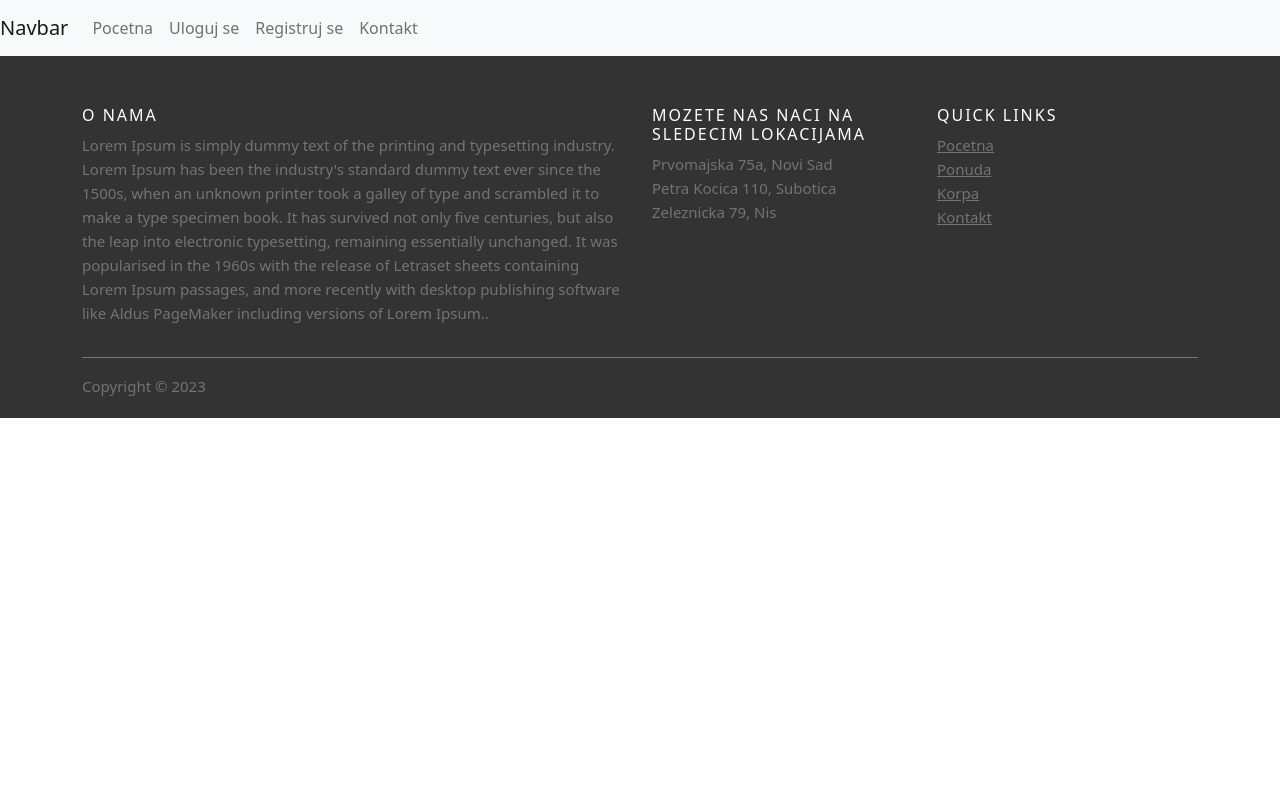
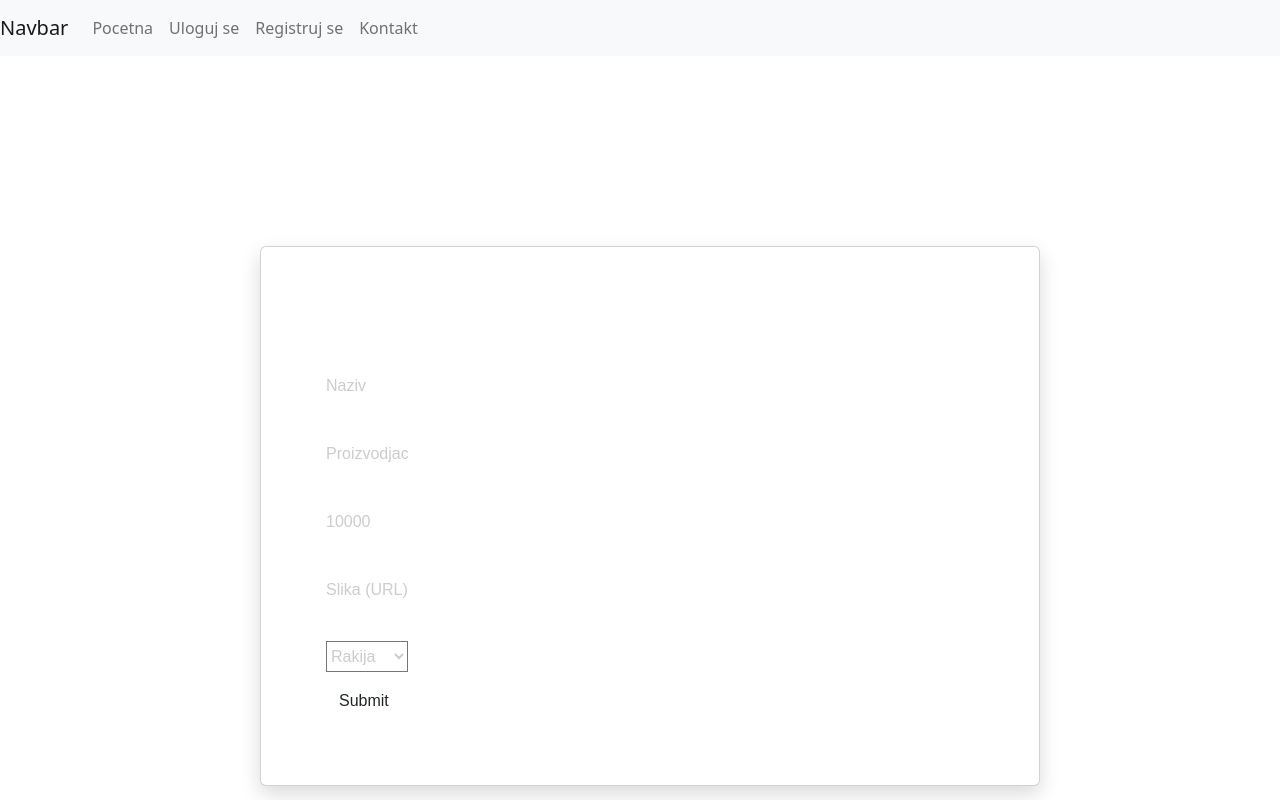
Before and after one commit to lucija0905/laravelITEH, a React (Create React App) app in the folder frontapp/: page /admin/izmeni in a window 1280 px wide. Shown: the top 800 px of the page. Built offline with nearby package versions, Linux system fonts and the light colour scheme; no server answers; grey boxes are pictures that could not be loaded.

Commit message:
komponenta izmeni

```diff
--- a/frontapp/package.json
+++ b/frontapp/package.json
@@ -10,6 +10,7 @@
     "bootstrap": "^5.2.3",
     "jspdf": "^2.5.1",
     "jspdf-autotable": "^3.5.28",
+    "mdbreact": "^5.2.0",
     "react": "^18.2.0",
     "react-bootstrap": "^2.7.2",
     "react-dom": "^18.2.0",
--- a/frontapp/src/App.js
+++ b/frontapp/src/App.js
@@ -5,19 +5,23 @@
 import NavBar from './Komponente/NavBar';
 import Pocetna from './Komponente/Pocetna';
 import Register from './Komponente/Register';
-import { BrowserRouter, Route, Routes } from 'react-router-dom';
+import { BrowserRouter, Navigate, Route, Routes, useNavigate } from 'react-router-dom';
 import { useEffect, useState } from 'react';
 import axios from 'axios';
 import Pica from './Komponente/Pica';
 import Korpa from './Komponente/Korpa';
-import Kontakt from './Komponente/Kontaks';
+import Kontakt from './Komponente/Kontakt';
 import Inbox from './Komponente/Inbox';
+import AdminPage from './Komponente/AdminPage';
+import Izmeni from './Komponente/Izmeni';
 const axiosInstance = axios.create({
   baseURL: process.env.REACT_APP_API_URL,
 });
 function App() {
   const[token,setToken] = useState();
   const [cartNum, setCartNum] = useState(0);
+  const [izmenaID, setIzmenaID] = useState(0);
+
   const [cartProducts, setCartProducts] = useState([]);
   const [sum, setSumPrice] = useState(0);
   const [pica,setPica] = useState([ ]);
@@ -68,11 +72,13 @@
   }
 
   function handleLogout(){
-    console.log("USAO")
+
     window.sessionStorage.setItem('auth_token',null);
     window.sessionStorage.setItem('auth_name',null);
 
     console.log(window.sessionStorage.getItem("auth_token"))
+    window.location.reload();
+
   }
 
 
@@ -131,6 +137,37 @@
       refreshCart();
     }
   }
+  function deletePice(id){
+
+    axios
+    .delete("http://127.0.0.1:8000/api/pice/"+id,{headers:{'Authorization': `Bearer ${ window.sessionStorage.getItem('auth_token')}`} } )
+    .then((res)=>{
+        console.log(res.data);
+        const token = window.sessionStorage.getItem('auth_token');
+        window. location. reload();
+        window.sessionStorage.set('auth_token',token);
+
+    })
+    .catch(function (error) {
+        if (error.response) {
+          // Request made and server responded
+          console.log(error.response.data);
+
+          console.log(error.response.status);
+          console.log(error.response.headers);
+        } else if (error.request) {
+          // The request was made but no response was received
+          console.log(error.request);
+        } else {
+          // Something happened in setting up the request that triggered an Error
+          console.log('Error', error.message);
+        }
+
+      });
+  }
+function postaviIDZaIzmenu(id){
+  setIzmenaID(id);
+}
   return (
     <div  >
       <BrowserRouter className="App">
@@ -142,7 +179,10 @@
             <Route path="/pica" element={ <Pica pica={pica} onAdd={addProduct} onRemove={removeProduct} ></Pica>}></Route>
             <Route path="/korpa" element={ <Korpa pica={cartProducts} onAdd={addProduct} onRemove={removeProduct} sum={sum} ></Korpa>}></Route>
             <Route path="/kontakt" element={ <Kontakt></Kontakt>}></Route>
-            <Route path="/inbox" element={ <Inbox poruke={poruke} ></Inbox>}></Route>
+            <Route path="/admin/inbox" element={ <Inbox poruke={poruke} ></Inbox>}></Route>
+            <Route path="/admin" element={ <AdminPage pica={pica} deletePice={deletePice} setIzmeniID={postaviIDZaIzmenu} ></AdminPage>}></Route>
+            <Route path="/admin/izmeni" element={ <Izmeni id={izmenaID} ></Izmeni>}></Route>
+
 
         </Routes>
         <Footer></Footer>
--- /dev/null
+++ b/frontapp/src/Komponente/AdminPage.jsx
@@ -0,0 +1,33 @@
+import React from 'react'
+import { BsFillTrashFill, BsPencilFill } from 'react-icons/bs';
+import { useNavigate } from 'react-router-dom';
+
+function AdminPage({pica,deletePice,setIzmeniID}) {
+    let navigate = useNavigate();
+    function editPice(id){
+        setIzmeniID(id);
+
+         navigate("/admin/izmeni/");
+    }
+  return (
+    <div>
+    <h1>Dobrodosli na admin stranicu</h1>
+    <div className='korpa'>
+
+            <table>
+                <thead>
+                    <tr><th>ID</th><th>NAZIV</th><th>PROIZVODJAC</th><th>CENA</th><th>OBRISI</th><th>IZMENI</th></tr>
+                </thead>
+                <tbody>
+                        {pica.map((p)=>(<tr key={p.id}><td>{p.id}</td><td>{p.naziv}</td><td>{p.proizvodjac}</td><td>{p.cena}</td><td><button className="btn" onClick={() => deletePice(p.id)}><BsFillTrashFill></BsFillTrashFill></button></td><td><button className="btn" onClick={() => editPice(p.id)}><BsPencilFill></BsPencilFill></button></td></tr>))}
+                </tbody>
+            </table>
+    </div>
+    </div>
+
+
+
+  )
+}
+
+export default AdminPage;
--- /dev/null
+++ b/frontapp/src/Komponente/Izmeni.jsx
@@ -0,0 +1,151 @@
+import React, { useEffect } from 'react';
+import {useState} from "react";
+import axios from "axios";
+import { useNavigate } from 'react-router-dom';
+const axiosInstance = axios.create({
+    baseURL: process.env.REACT_APP_API_URL,
+  });
+
+
+function Izmeni({id}) {
+
+    const [productData,setProductData]=useState({
+        naziv:"",
+        proizvodjac:'',
+        cena:10000,
+        kolicina:0,
+        image:'',
+        vrsta:4,
+        id:id
+
+    });
+    useEffect(() => {
+        const getRandomLists2 = async () => {
+          try {
+            const res = await axiosInstance.get( "http://127.0.0.1:8000/api/pice/"+id,
+              {
+                headers: {
+                  token:
+                    "Bearer " +
+                    ( window.sessionStorage.getItem("auth_token")),
+                },
+              }
+            );
+            console.log(res.data.data);
+            setProductData(res.data.data);
+          } catch (error) {
+            if (error.response) {
+                // Request made and server responded
+                console.log(error.response.data);
+                console.log(error.response.status);
+                console.log(error.response.headers);
+            } else if (error.request) {
+                // The request was made but no response was received
+                console.log(error.request);
+            } else {
+                // Something happened in setting up the request that triggered an Error
+                console.log('Error', error.message);
+            }
+          }
+        };
+        getRandomLists2();
+      }, [ axiosInstance]);
+
+    function handleInput(e){
+        let newProductData = productData;
+
+        newProductData[e.target.name]=e.target.value;
+
+        setProductData(newProductData);
+
+    }
+    let navigate = useNavigate();
+
+
+    function azuriraj(e){
+        e.preventDefault();
+        axios
+            .put("http://127.0.0.1:8000/api/pice/"+id, productData,{headers:{'Authorization': `Bearer ${ window.sessionStorage.getItem('auth_token')}`} } )
+            .then((res)=>{
+                console.log(res.data);
+                 alert("USPESNO")
+                 navigate("/admin");
+            })
+            .catch(function (error) {
+                if (error.response) {
+                  // Request made and server responded
+                  console.log(error.response.data);
+
+                  console.log(error.response.status);
+                  console.log(error.response.headers);
+                } else if (error.request) {
+                  // The request was made but no response was received
+                  console.log(error.request);
+                } else {
+                  // Something happened in setting up the request that triggered an Error
+                  console.log('Error', error.message);
+                }
+
+              });
+    }
+
+  return (
+    <div className='login'>
+    <div className="page-wrapper bg-gra-01 p-t-180 p-b-100 font-poppins">
+        <div className="wrapper wrapper--w780">
+            <div className="card card-3">
+                <div className="card-heading"></div>
+                <div className="card-body">
+                    <h2 className="title">Log in</h2>
+                    <form onSubmit={azuriraj} >
+
+                        <div className="input-group">
+                            <input
+                                className="input--style-3"
+                                type="text"
+                                placeholder="Naziv"
+                                name="naziv"
+                                onInput={handleInput} defaultValue={productData.naziv}
+                            />
+                        </div>
+
+                        <div className="input-group">
+                            <input className="input--style-3" type="text" placeholder="Proizvodjac" name="proizvodjac"  onInput={handleInput} defaultValue={productData.proizvodjac}/>
+                        </div>
+                        <div className="input-group">
+                            <input className="input--style-3" type="text" placeholder="Cena" name="cena"  onInput={handleInput}  defaultValue={productData.cena}/>
+                        </div>
+                        <div className="input-group">
+                            <input className="input--style-3" type="text" placeholder="Slika (URL)" name="image"  onInput={handleInput}  defaultValue={productData.image}/>
+                        </div>
+
+                        <div>
+
+
+                     <select  className="input--style-3" name="vrsta" id="vrsta" defaultValue={productData.vrsta.id} onInput={handleInput}>
+
+                                     <option  className="input--style-3" value="1" id={1} >Rakija</option>
+                                     <option className="input--style-3" value="2" id={2} > Rum </option>
+                                     <option className="input--style-3" value="3" id={3} >Tekila </option>
+
+                                     <option className="input--style-3" value="4" id={4} > Vermunt </option>
+
+                                     <option className="input--style-3" value="5" id={5} >Votka</option>
+
+                     </select>
+                 </div>
+                 <div className="p-t-10">
+                            <button className="btn btn--pill btn--green" type="submit" id="login" name="login">Submit</button>
+                        </div>
+
+
+                </form>
+            </div>
+        </div>
+    </div>
+</div>
+    </div>
+  )
+}
+
+export default Izmeni
--- a/frontapp/src/Komponente/NavBar.jsx
+++ b/frontapp/src/Komponente/NavBar.jsx
@@ -27,10 +27,12 @@
                 <>
                 <li className="nav-item">
                     <Link className="nav-link" to="/pica">Ponuda  </Link>
-                    <Link className="nav-link" to="/korpa">Korpa  </Link>
+
 
                 </li>
-
+                <li className="nav-item">
+                    <Link className="nav-link" to="/korpa">Korpa  </Link>
+                </li>
                 <li className="nav-item active">
                     <Link className="nav-link" to="/"  onClick={odjava}>Odjavi se  </Link>
                 </li>
```
Also changed, not shown: frontapp/src/App.css (line endings or trailing spaces), 2 other files (tests, documents, lock files or other folders).
